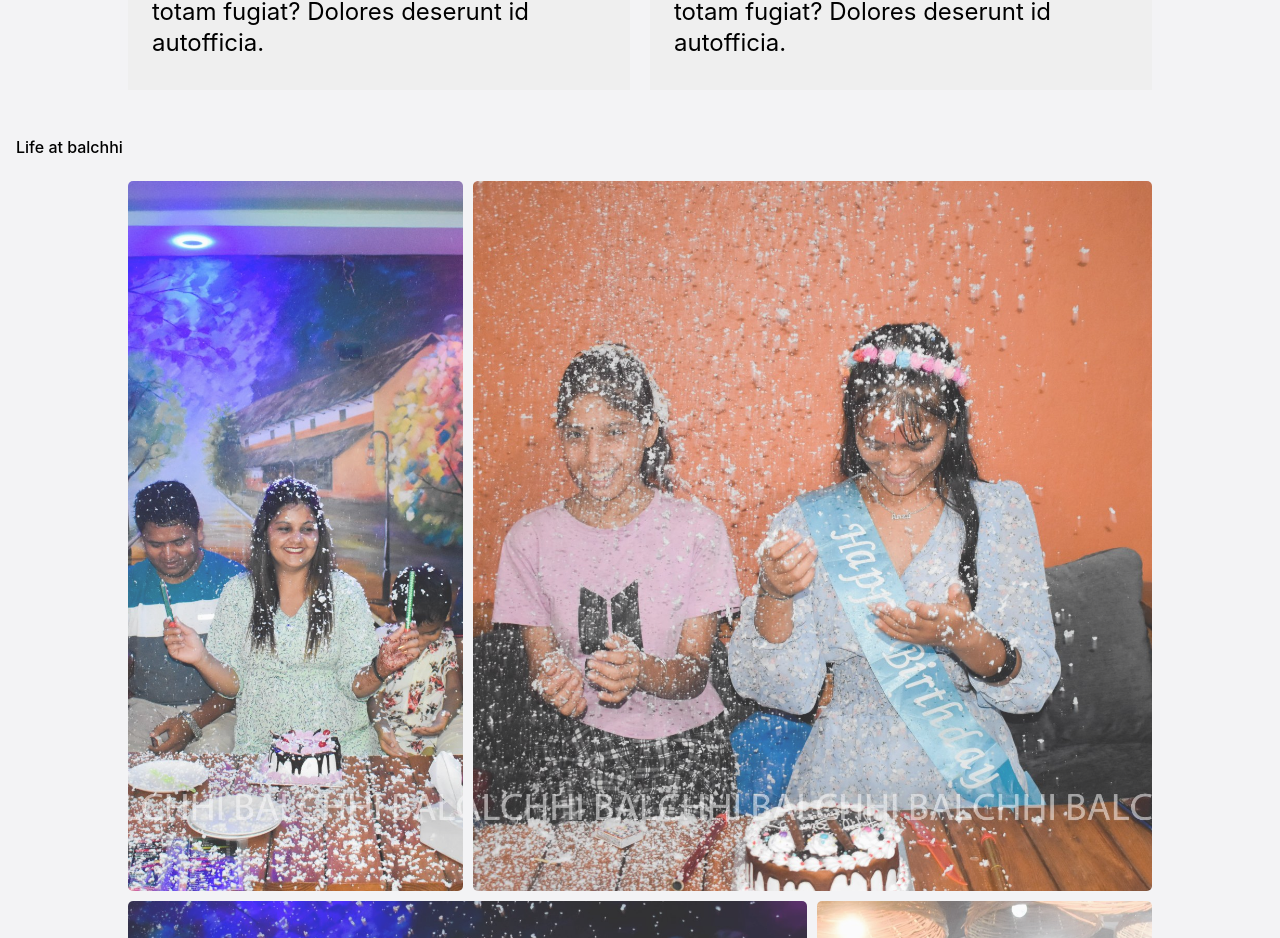
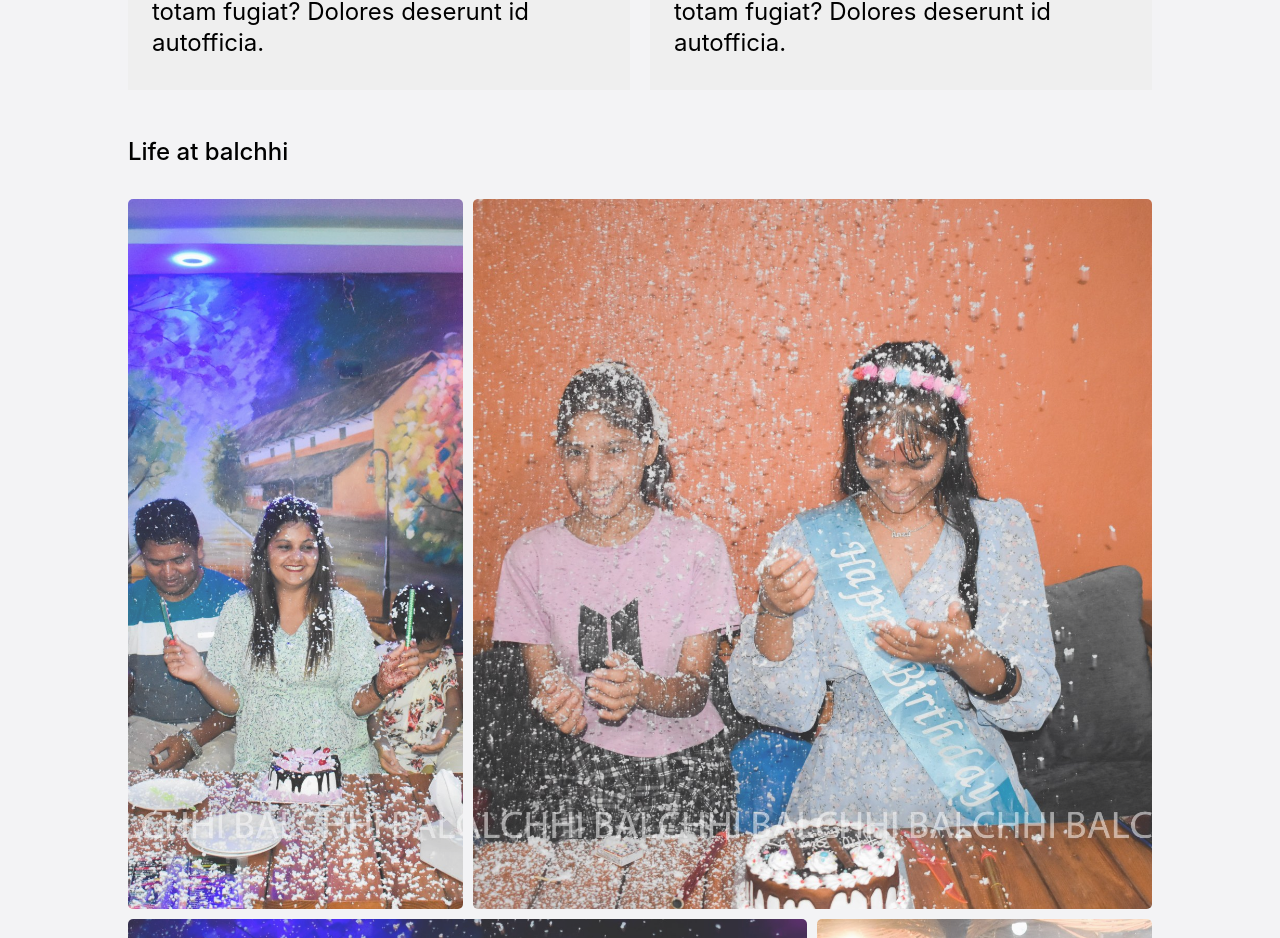
Before and after one commit to surajgaire14/balchhi-landing-page, a React (Vite) app: page /about in a window 1280 px wide. Shown: the part 960-1898 px from the top of the page. Built offline with nearby package versions, Linux system fonts and the light colour scheme.

Commit message:
about page minor update

```diff
--- a/src/Pages/style.scss
+++ b/src/Pages/style.scss
@@ -55,10 +55,10 @@
 #about__page {
   margin-top: 10em;
   width: 90%;
-  margin:8em auto 0 auto;
+  margin: 8em auto 0 auto;
 }
 
-@media screen and (min-width:30em) {
+@media screen and (min-width: 30em) {
   #about__page {
     display: grid;
     align-items: center;
@@ -82,17 +82,16 @@
   padding: 0.5em 0;
   font-weight: 500;
   font-size: 2.5em;
-  margin: .5em 0;
+  margin: 0.5em 0;
 }
 
 .life {
-  margin: 1em;
-  font-size: calc(2vh + .5em);
+  width: 80%;
+  margin: 1em auto;
+  font-size: calc(2vh + 0.5em);
   font-weight: 500;
   line-height: 1.2;
-  text-align: center;
 }
-
 
 .about__image img {
   /* object-position: top center; */
@@ -162,7 +161,7 @@
 }
 
 .owner-testimonial .about-testimonial .quote i {
-  margin-left:.5em ;
+  margin-left: 0.5em;
   font-size: 2.2em;
   opacity: 0.2;
   color: #307979;
@@ -205,7 +204,6 @@
     grid-template-columns: repeat(3, minmax(100px, 1fr));
     grid-template-rows: repeat(6, minmax(150px, 350px));
     gap: 10px;
-
   }
 
   .images-gallery img {
@@ -261,7 +259,6 @@
 
 // main
 
-
 @media screen and (min-width: 27em) {
   #about__page {
     width: 80%;
@@ -282,4 +279,5 @@
 .images-container {
   margin: 3em 0;
 
+
 }
```
Also changed, not shown: src/Pages/style.css.
